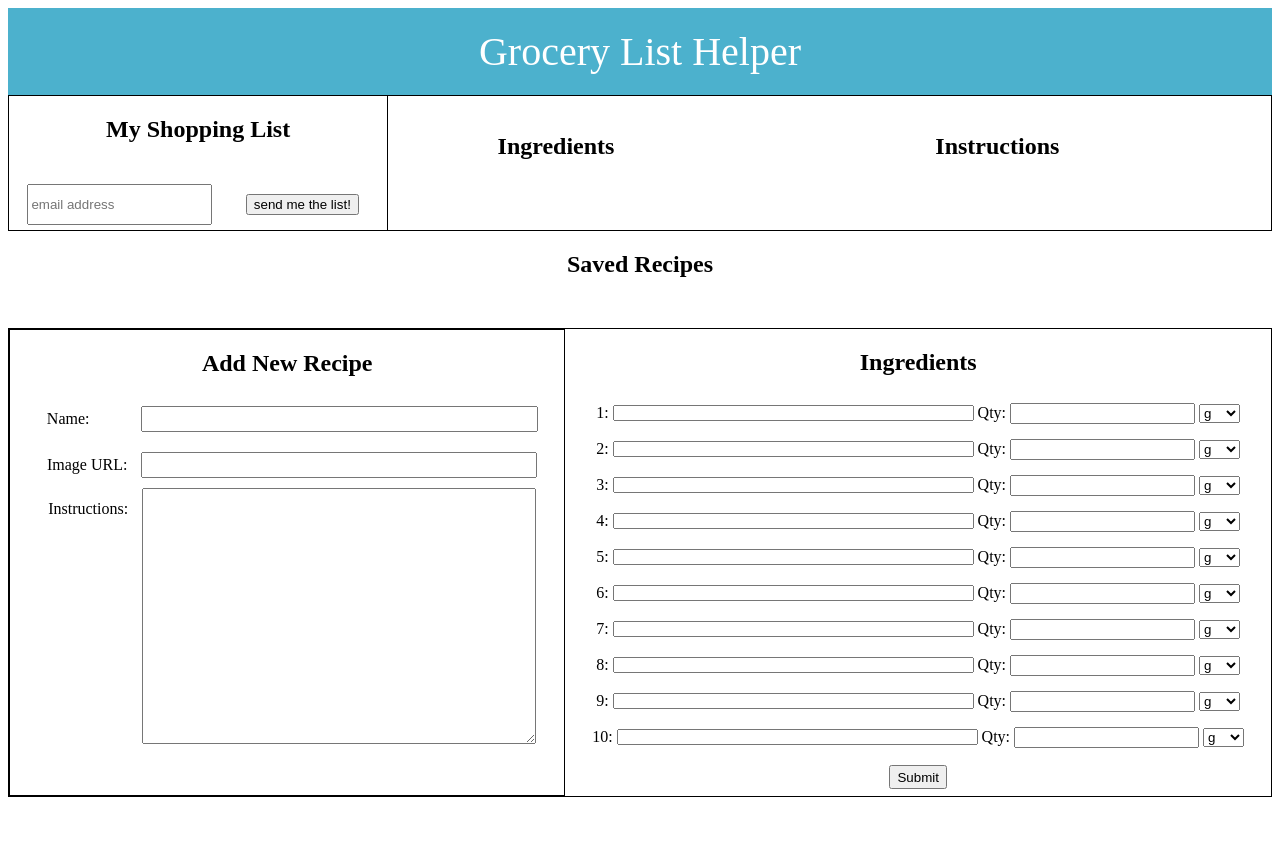
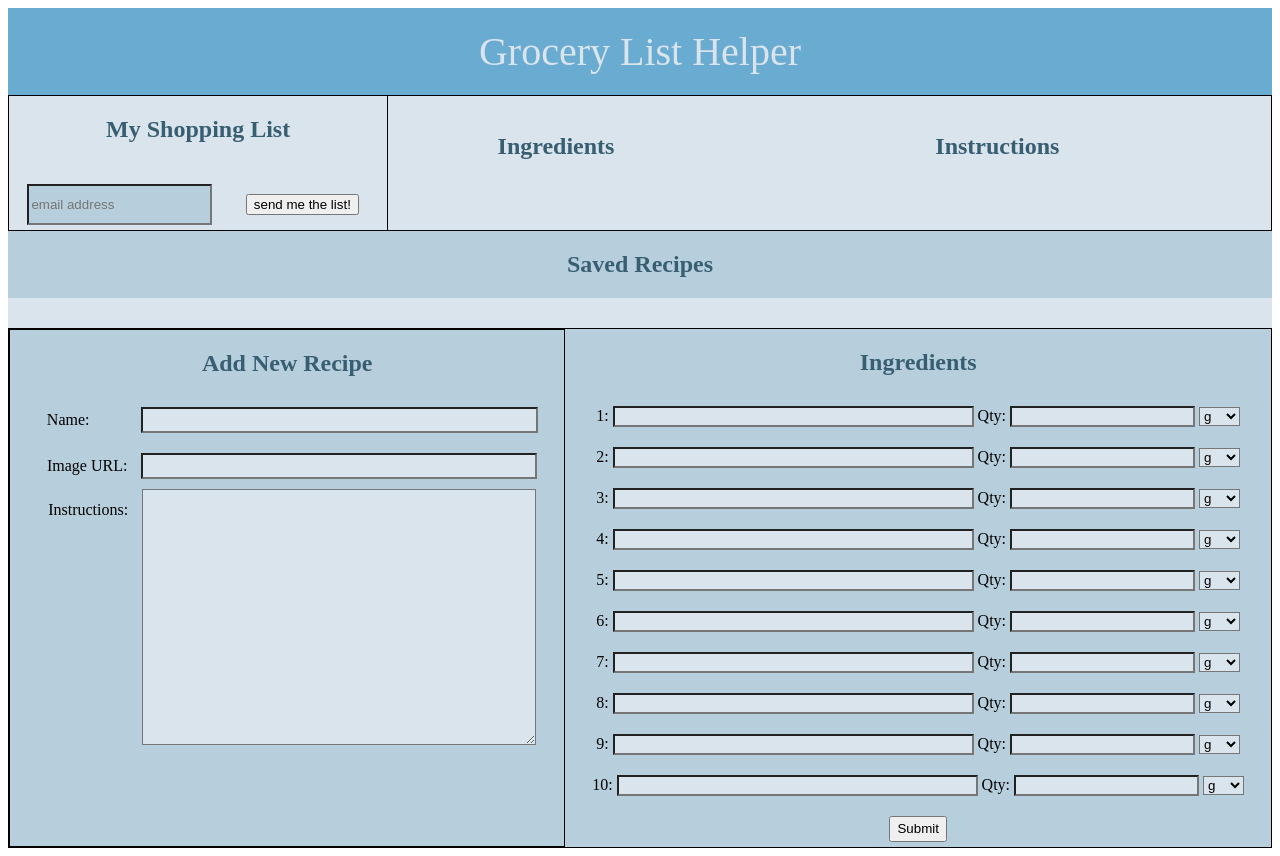
Before and after one commit to mason-lynass/phase1-project-shopping-list-builder, a plain HTML site: page index.html in a window 1280 px wide. Before the commit the page ends 805 px from the top, so only its background shows below. Drawn offline with Linux system fonts and the light colour scheme; no server answers.

Commit message:
just playing with some scc but can change

```diff
--- a/index.html
+++ b/index.html
@@ -42,7 +42,7 @@
         </div>
     </div>
     <div id="saved-recipes-container" class="">
-        <h2>Saved Recipes</h2>
+        <h2 id="saved-recipes-header">Saved Recipes</h2>
         <div id="all-saved-recipes">
         <!-- recipe cards go here -->
         </div>
--- a/styles.css
+++ b/styles.css
@@ -2,8 +2,8 @@ header {
     text-align: center;
     font-size: 40px;
     padding: 20px 0;
-    color: white;
-    background-color: rgb(76, 177, 205);
+    color: #D9E4EC;
+    background-color: #6AABD2;
 }
 
 h1 {
@@ -14,6 +14,13 @@ h1 {
 
 h2 {
     text-align: center;
+    color: #385E72;
+    margin: 0px;
+    padding:20px;
+}
+
+#saved-recipes-header {
+    background-color: #B7CFDC;
 }
 
 li {
@@ -29,7 +36,8 @@ li {
 }
 
 .lightblue {
-    background-color: rgb(76, 177, 205);
+    background-color: #6AABD2;
+
 }
 
 #top-section {
@@ -39,6 +47,8 @@ li {
 
 #shopping-list-container {
     width: 30%;
+    background-color: #D9E4EC;
+    color: #385E72;;
 }
 
 #shopping-list li {
@@ -52,6 +62,10 @@ li {
     gap: 5px 5px;
     justify-content: space-evenly;
     margin: 5px auto;
+}
+
+#sendListEmail {
+    background-color: #B7CFDC;
 }
 
 #slIngRemove {
@@ -69,6 +83,8 @@ li {
 
 #or-container {
     width: 70%;
+    background-color: #D9E4EC;
+    color: #385E72;
 }
 
 #one-recipe {
@@ -125,7 +141,12 @@ li {
     flex-flow: row nowrap;
     justify-content: center;
     align-items: top;
-    margin-bottom: 30px;
+    padding-bottom: 30px;
+}
+
+#saved-recipes-container {
+    background-color: #D9E4EC;
+    color: #385E72;
 }
 
 .one-saved-recipe {
@@ -151,7 +172,7 @@ li {
 }
 
 .currentRecipe {
-    border: 10px solid rgb(76, 177, 205);
+    border: 10px solid #B7CFDC;
     padding: 10px
 }
 
@@ -162,6 +183,7 @@ li {
     flex-flow: row nowrap;
     justify-content: center;
     width: 100%;
+    background-color: #B7CFDC;
 }
 
 .nrAllIngredients {
@@ -175,10 +197,19 @@ li {
 
 .nrInput {
     width: 50%;
-    height: 10px;
+    height: 15px;
     margin: 10px auto;
     padding: 10 px;
     text-align: center;
+    background-color: #D9E4EC;
+}
+
+select {
+    background-color: #D9E4EC;
+}
+
+.nrIngredient {
+    background-color: #D9E4EC;
 }
 
 #nrInstructions {
@@ -200,6 +231,7 @@ li {
 .nrInstr {
     width: 70%;
     height: 250px;
+    background-color: #D9E4EC;
 }
 
 #nrAllIngredients {
```
